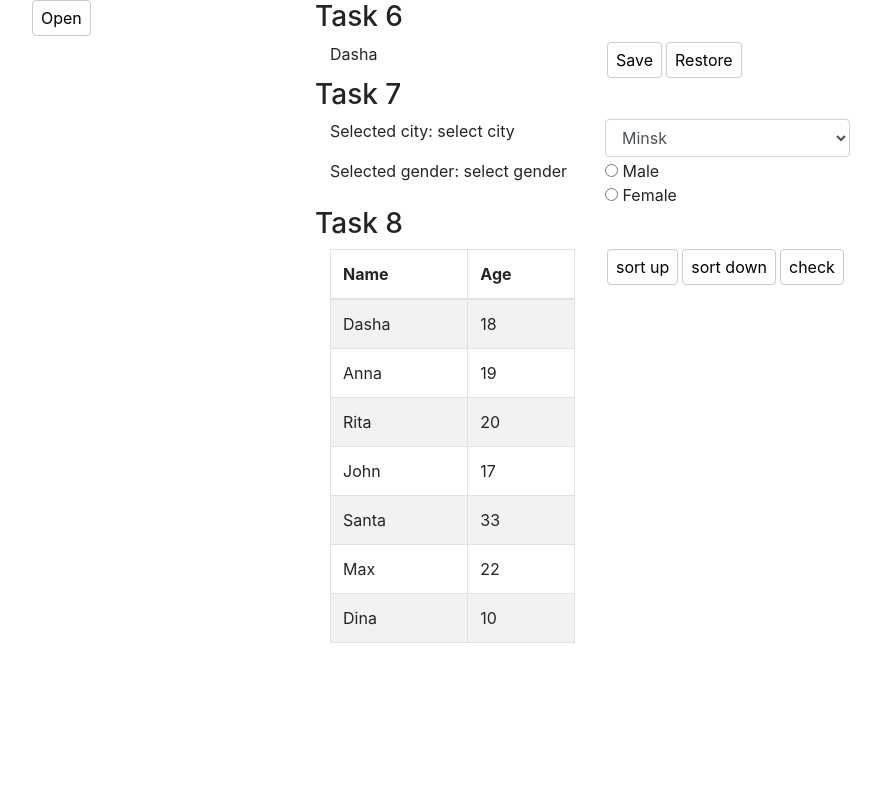
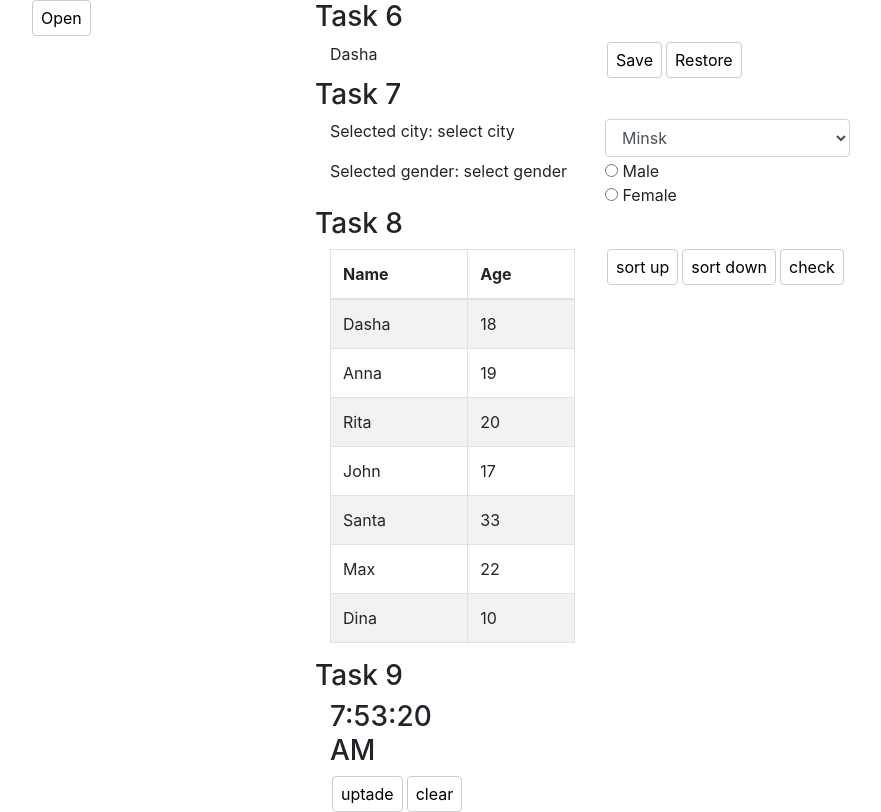
Before and after one commit to smidari/tasks, a React (Create React App) app: page /#/Junior in a window 1280 px wide. Shown: the whole page, without its empty margins (55-936 px from the left). Built offline with nearby package versions, Linux system fonts and the light colour scheme.

Commit message:
Done the task9

```diff
--- a/package.json
+++ b/package.json
@@ -15,9 +15,11 @@
     "@types/uuid": "^8.0.0",
     "bootstrap": "^4.5.0",
     "gh-pages": "^3.1.0",
+    "moment": "^2.27.0",
     "react": "^16.13.1",
     "react-bootstrap": "^1.0.1",
     "react-dom": "^16.13.1",
+    "react-moment": "^0.9.7",
     "react-router-dom": "^5.2.0",
     "react-scripts": "3.4.1",
     "typescript": "^3.7.5",
--- /dev/null
+++ b/src/components/Tasks9/Task9.tsx
@@ -0,0 +1,51 @@
+import React, {useState} from "react";
+import MyBtn from "../common/MyBtn/MyBtn";
+import {Col, Container, OverlayTrigger, Row, Tooltip} from "react-bootstrap";
+
+const months = ["January", "February", "March", "April", "May", "June", "July", "August", "September", "November", "December"];
+const days = ["Sunday", "Monday", "Tuesday", "Wednesday", "Thursday", "Friday", "Saturday"];
+
+const Task9 = () => {
+    const [timerId, setTimerId] = useState();
+    const [date, setDate] = useState(new Date());
+    const UpdateTime = () => {
+        const timer_id = setInterval(() => setDate(new Date()), 1000);
+        setTimerId(timer_id)
+    };
+    const ClearInterval = () => {
+        clearInterval(timerId);
+    };
+
+    return (
+        <Container>
+            <Row>
+                <h3>Task 9</h3>
+            </Row>
+            <Row>
+                <Col md={2}>
+                    <OverlayTrigger
+                        placement="right"
+                        overlay={
+                            <Tooltip id={'tooltip'}>
+                                {`${days[date.getDay()]}
+                                 ${date.getDate()}
+                                 ${months[date.getMonth()]}
+                                 ${date.getFullYear()}`}
+                            </Tooltip>
+                        }>
+                        <h3>{date.toLocaleTimeString()}</h3>
+                    </OverlayTrigger>
+                </Col>
+            </Row>
+            <Row>
+                <Col md={4}>
+                    <MyBtn onClick={UpdateTime} nameBtn={'uptade'}/>
+                    <MyBtn onClick={ClearInterval} nameBtn={'clear'}/>
+                </Col>
+            </Row>
+        </Container>
+    )
+};
+
+
+export default Task9;
--- a/src/components/common/Radio/Radio.tsx
+++ b/src/components/common/Radio/Radio.tsx
@@ -12,8 +12,8 @@
     };
     return (
         <>
-            {props.inputValues.map(item => (
-                    <div>
+            {props.inputValues.map((item, index)=> (
+                    <div key={index}>
                         <input
                             type="radio"
                             name={props.name}
--- a/src/components/pages/Junior.tsx
+++ b/src/components/pages/Junior.tsx
@@ -2,6 +2,7 @@
 import Task6 from "../Task6/Task6";
 import Task7 from "../Task7/Task7";
 import Task8 from "../Task8/Task8";
+import Task9 from "../Tasks9/Task9";
 
 
 const Junior = () => {
@@ -11,6 +12,7 @@
             <Task6/>
             <Task7/>
             <Task8/>
+            <Task9/>
         </>
     )
 };
```
Also changed, not shown: 1 other file (tests, documents, lock files or other folders).
